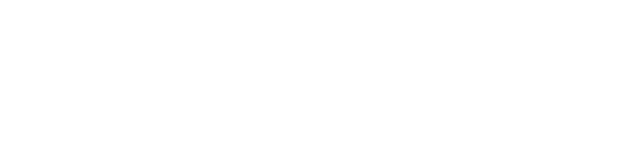
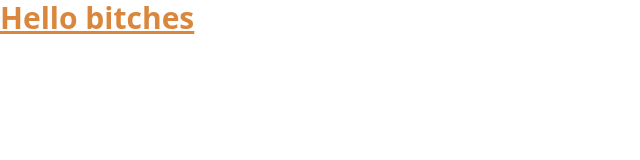
Before and after one commit to Vanessa-Kris/new-website, a plain HTML site: page index.html in a window 1280 px wide. Shown: the whole page, without its empty margins (0-640 px from the left). Drawn offline with nearby package versions, Linux system fonts and the light colour scheme.

Commit message:
created files ans p tag

```diff
--- a/index.html
+++ b/index.html
@@ -1,12 +1,35 @@
 <!DOCTYPE html>
 <html lang="en">
+
 <head>
     <meta charset="UTF-8">
     <meta http-equiv="X-UA-Compatible" content="IE=edge">
     <meta name="viewport" content="width=device-width, initial-scale=1.0">
+    <link rel="stylesheet" href="style.css">
+    <!-- Tailwind -->
+    <script src="https://cdn.tailwindcss.com"></script>
+    <script>
+        tailwind.config = {
+          theme:  {
+            extend: {
+              colors: {
+                vanessa: '#da873d',
+              }
+            }
+          }
+        }
+      </script>
+    <!--  -->
     <title>New Website</title>
 </head>
+
 <body>
 
+    <div class="container mx-auto">
+        <h1 class="text-3xl font-bold underline text-vanessa">Hello bitches</h1>
+    </div>
+
+    <script src="index.js"></script>
 </body>
+
 </html>
--- /dev/null
+++ b/tailwind.config.js
@@ -0,0 +1,29 @@
+module.exports = {
+    // ...
+    theme: {
+      colors: {
+        'blue': '#1fb6ff',
+        'purple': '#7e5bef',
+        'pink': '#ff49db',
+        'orange': '#ff7849',
+        'green': '#13ce66',
+        'yellow': '#ffc82c',
+        'gray-dark': '#273444',
+        'gray': '#8492a6',
+        'gray-light': '#d3dce6',
+      },
+      fontFamily: {
+        sans: ['Graphik', 'sans-serif'],
+        serif: ['Merriweather', 'serif'],
+      },
+      extend: {
+        spacing: {
+          '8xl': '96rem',
+          '9xl': '128rem',
+        },
+        borderRadius: {
+          '4xl': '2rem',
+        }
+      }
+    }
+  }
```
Also changed, not shown: 1 other file.
